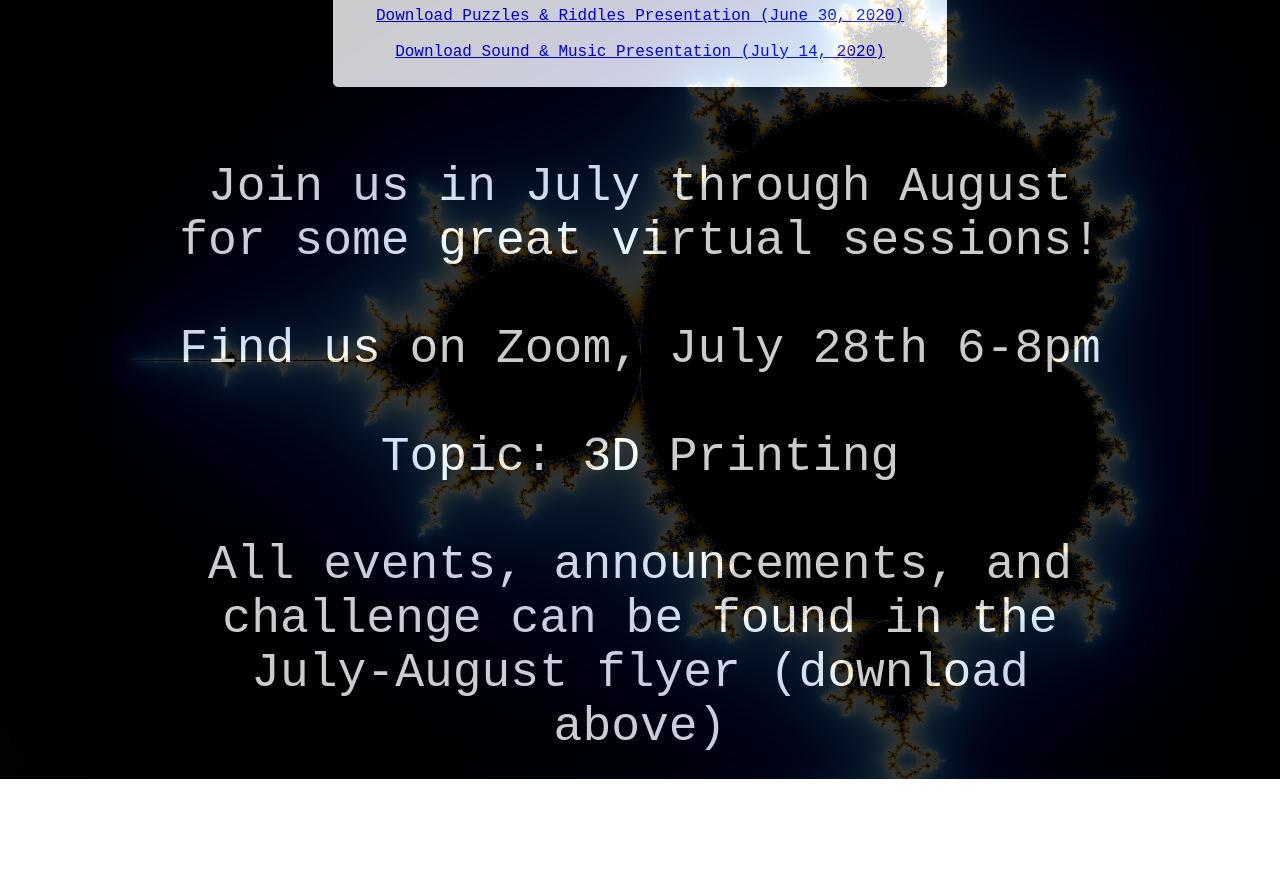
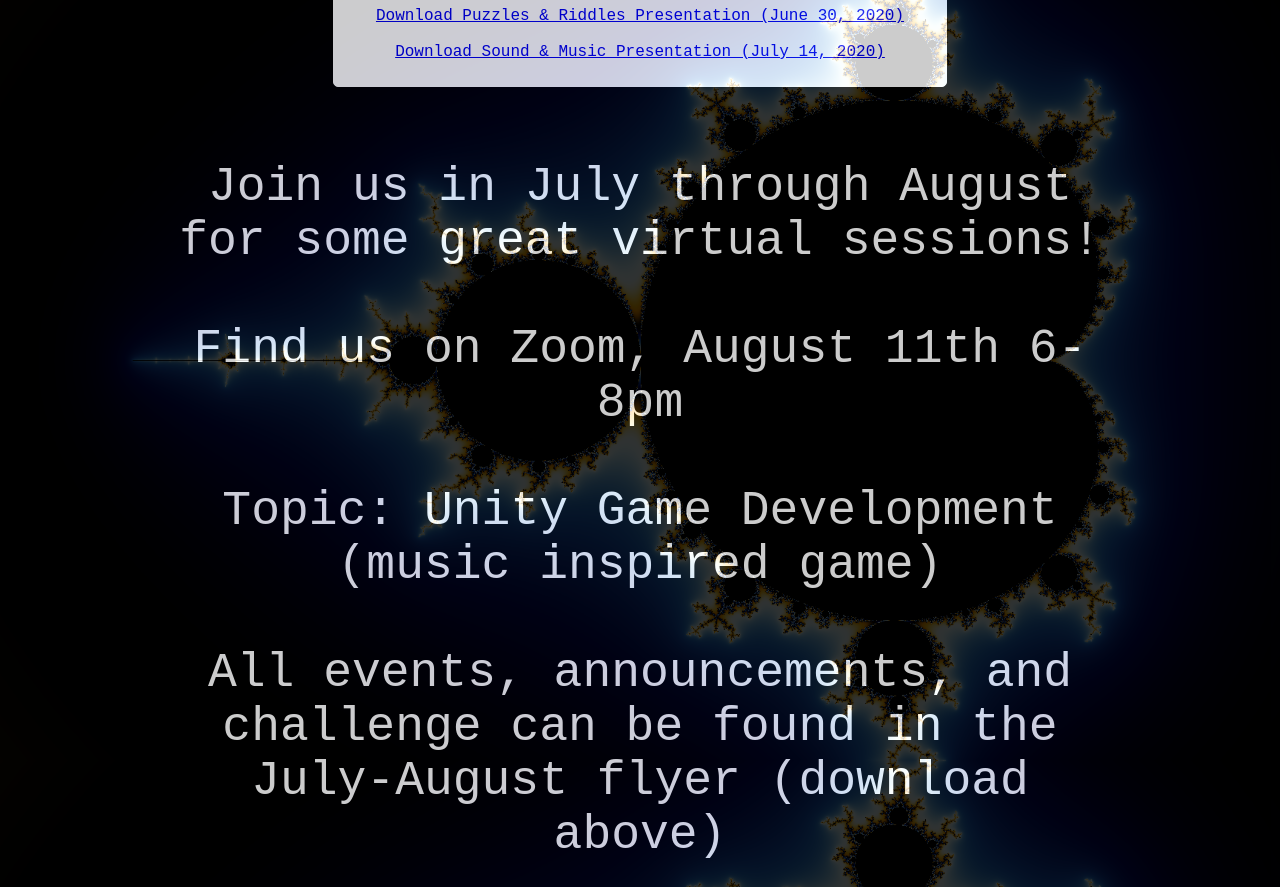
Before and after one commit to DU-Local-Maxima/local-maxima, a plain HTML site: page index.html in a window 1280 px wide. Shown: the part 840-1727 px from the top of the page. Before the commit the page ends 1619 px from the top, so only its background shows below. Drawn offline with Linux system fonts and the light colour scheme.

Commit message:
Update info about next event

```diff
--- a/index.html
+++ b/index.html
@@ -107,10 +107,10 @@
                     Join us in July through August for some great virtual sessions!
                     <br>
                     <br>
-                    Find us on Zoom, July 28th 6-8pm
+                    Find us on Zoom, August 11th 6-8pm
                     <br>
                     <br>
-                    Topic: 3D Printing
+                    Topic: Unity Game Development (music inspired game)
                     <br>
                     <br>
                     All events, announcements, and challenge can be found in the July-August flyer (download above)
```
